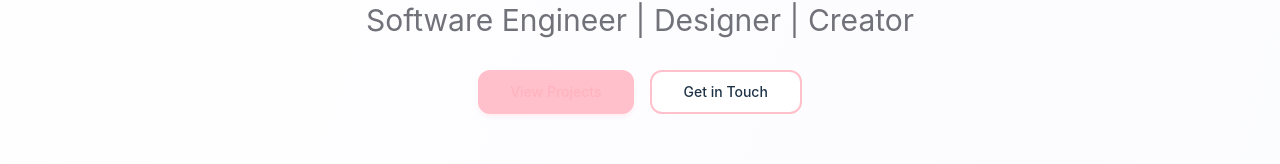
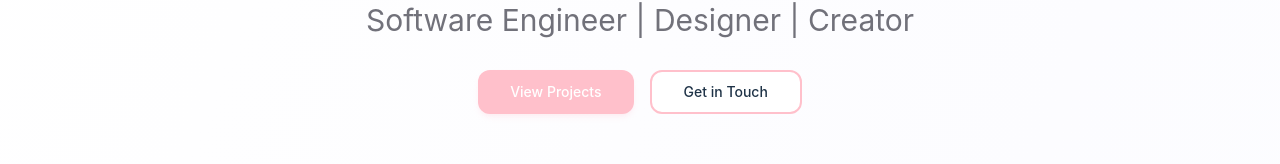
Before and after one commit to maggiedii/my-website, a React app in the folder frontend/: page / in a window 1280 px wide. Shown: the part 504-668 px from the top of the page. Built offline with nearby package versions, Linux system fonts and the light colour scheme; no server answers; the HTML template or start-up script is replaced by a standard one.

Commit message:
changed button colour to white

```diff
--- a/frontend/src/sections/Hero.tsx
+++ b/frontend/src/sections/Hero.tsx
@@ -34,7 +34,7 @@ export function Hero({ name, tagline }: HeroProps) {
           {tagline}
         </p>
         <div className="flex gap-4 justify-center flex-wrap animate-slide-up">
-          <Button size="lg" onClick={() => scrollToSection('projects')}>
+          <Button size="lg" className="text-white" onClick={() => scrollToSection('projects')}>
             View Projects
           </Button>
           <Button size="lg" variant="outline" onClick={() => scrollToSection('contact')}>
```
Also changed, not shown: 1 other file (tests, documents, lock files or other folders).
